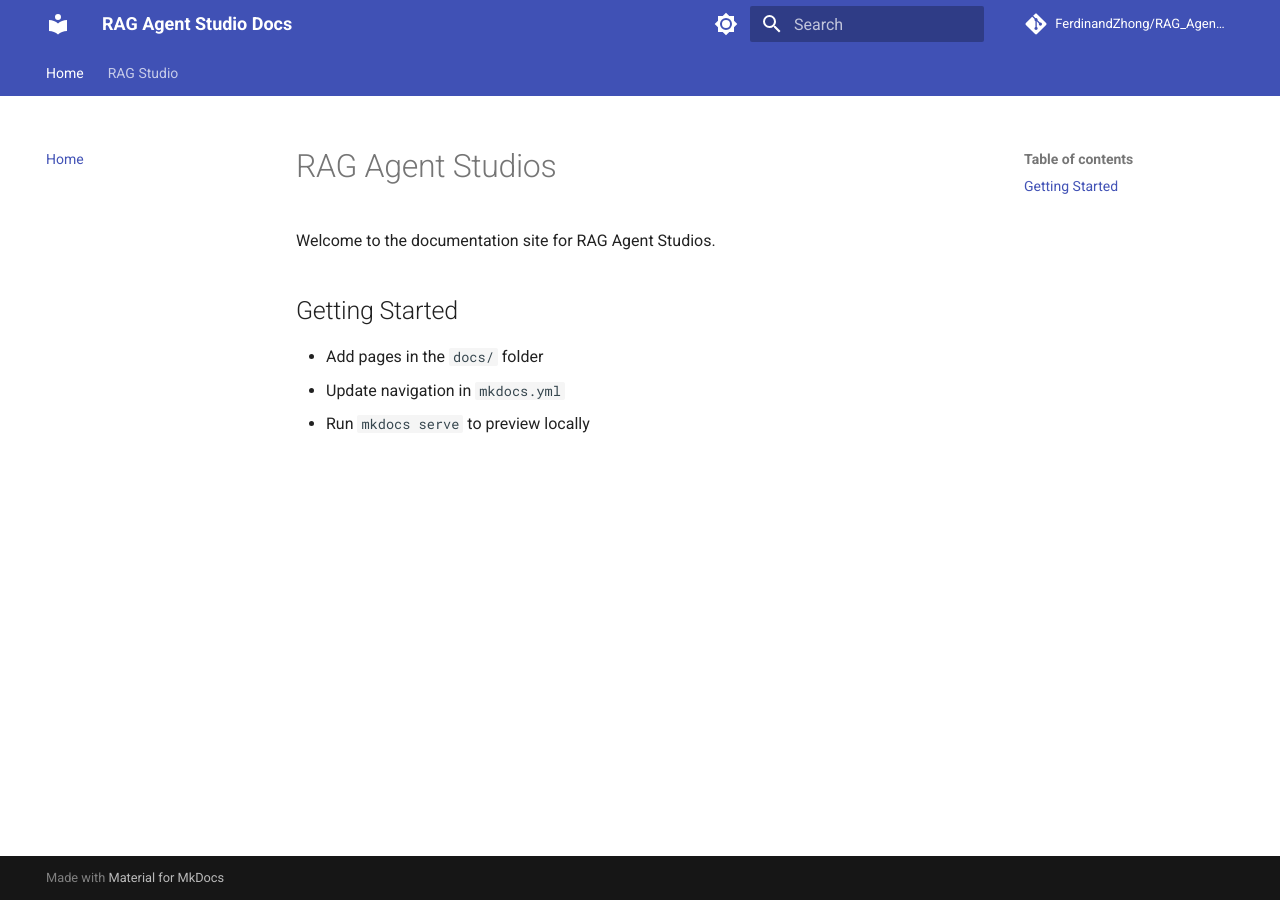
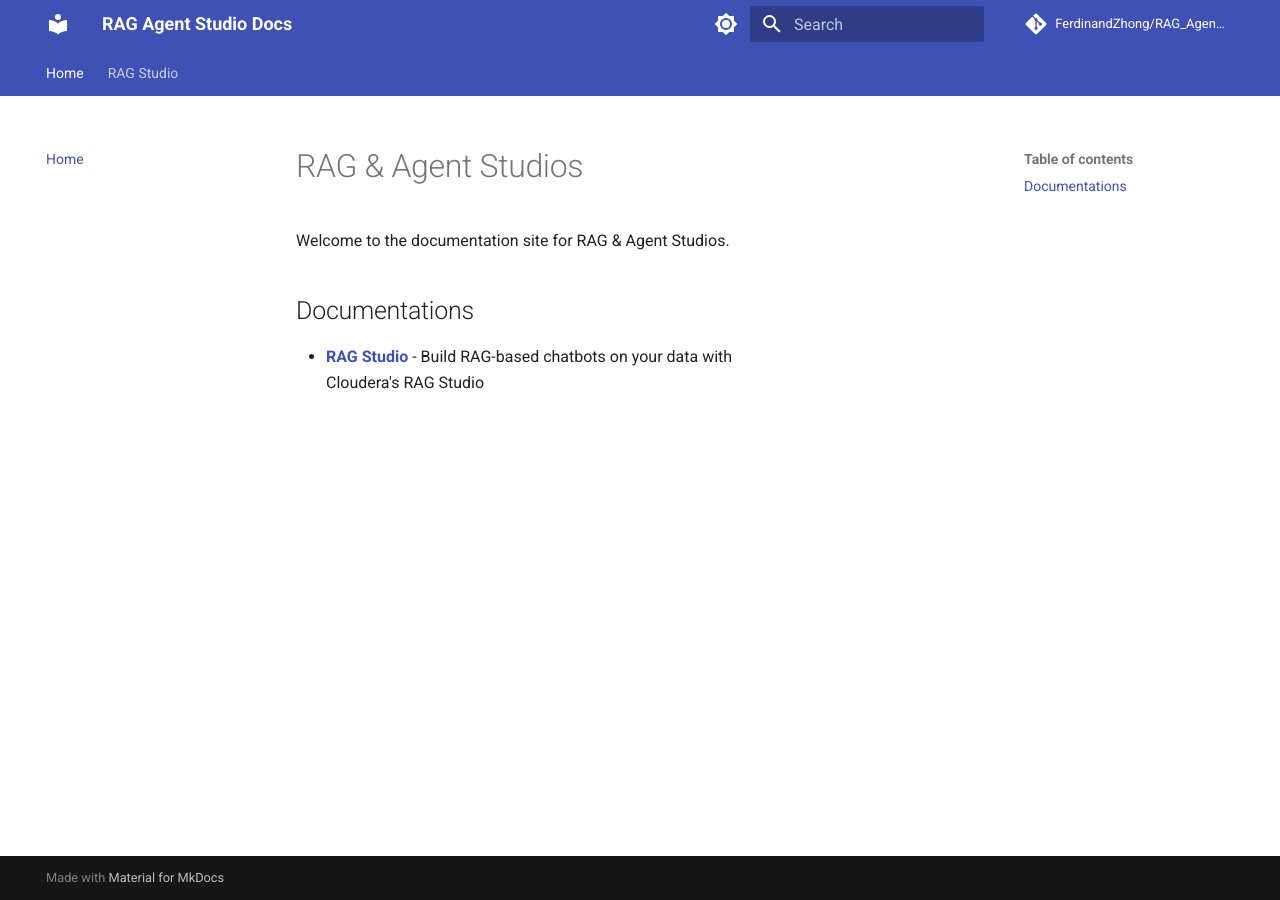
Before and after one commit to FerdinandZhong/RAG_Agent_Studio_Docs, an MkDocs documentation site: the page built from docs/index.md, in a window 1280 px wide. Built offline with MkDocs 1.6.1 and Material for MkDocs 9.7.7, drawn with Linux system fonts in a browser that asks for light colours; comment, search, counter and statistics services are not loaded.

Commit message:
update the home page

```diff
--- a/docs/index.md
+++ b/docs/index.md
@@ -1,9 +1,8 @@
-# RAG Agent Studios
+# RAG & Agent Studios
 
-Welcome to the documentation site for RAG Agent Studios.
+Welcome to the documentation site for RAG & Agent Studios.
 
-## Getting Started
+## Documentations
 
-- Add pages in the `docs/` folder
-- Update navigation in `mkdocs.yml`
-- Run `mkdocs serve` to preview locally
+  - **[RAG Studio](RAG_studio.md)** - Build RAG-based chatbots on your data with
+  Cloudera's RAG Studio
```
